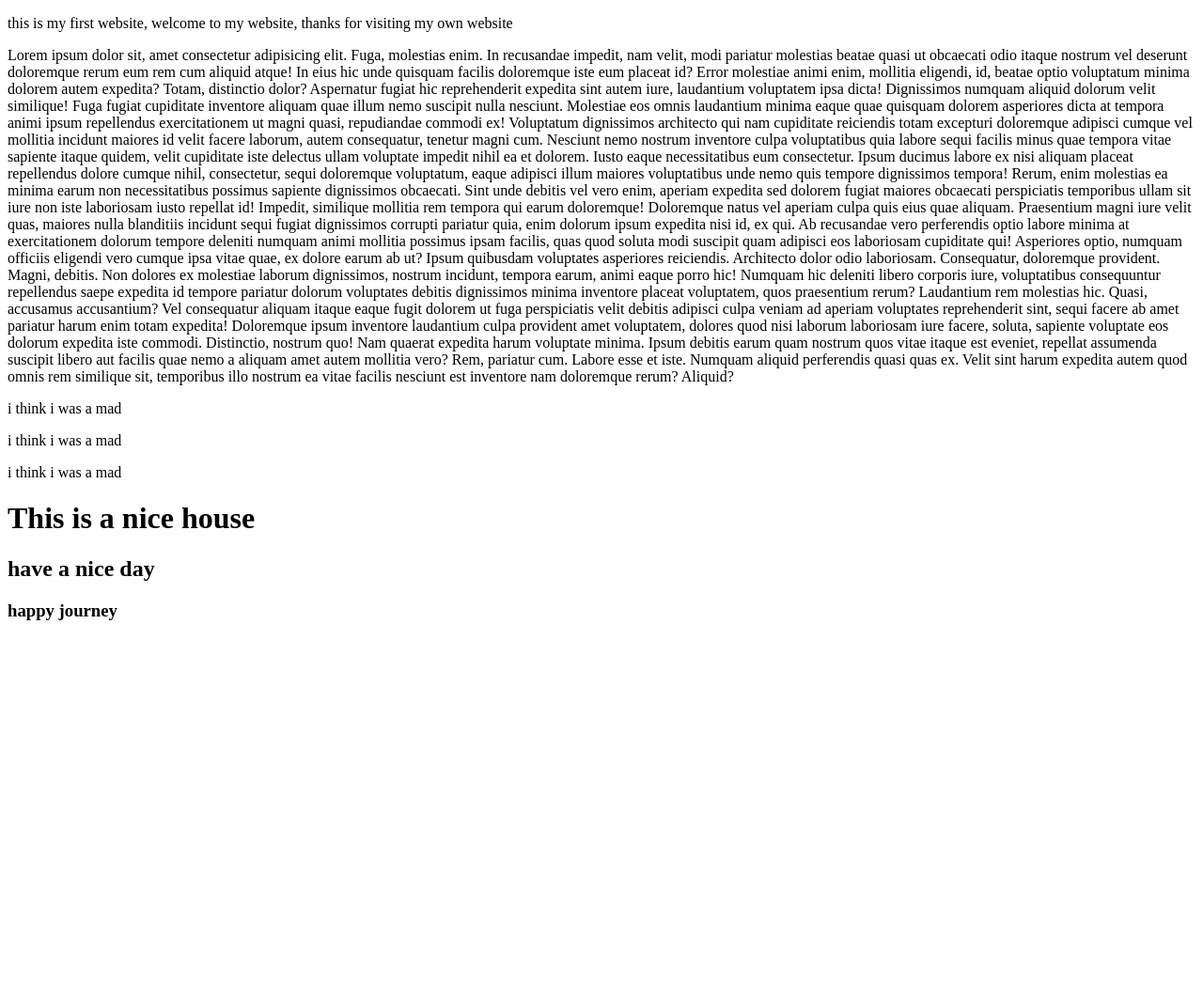
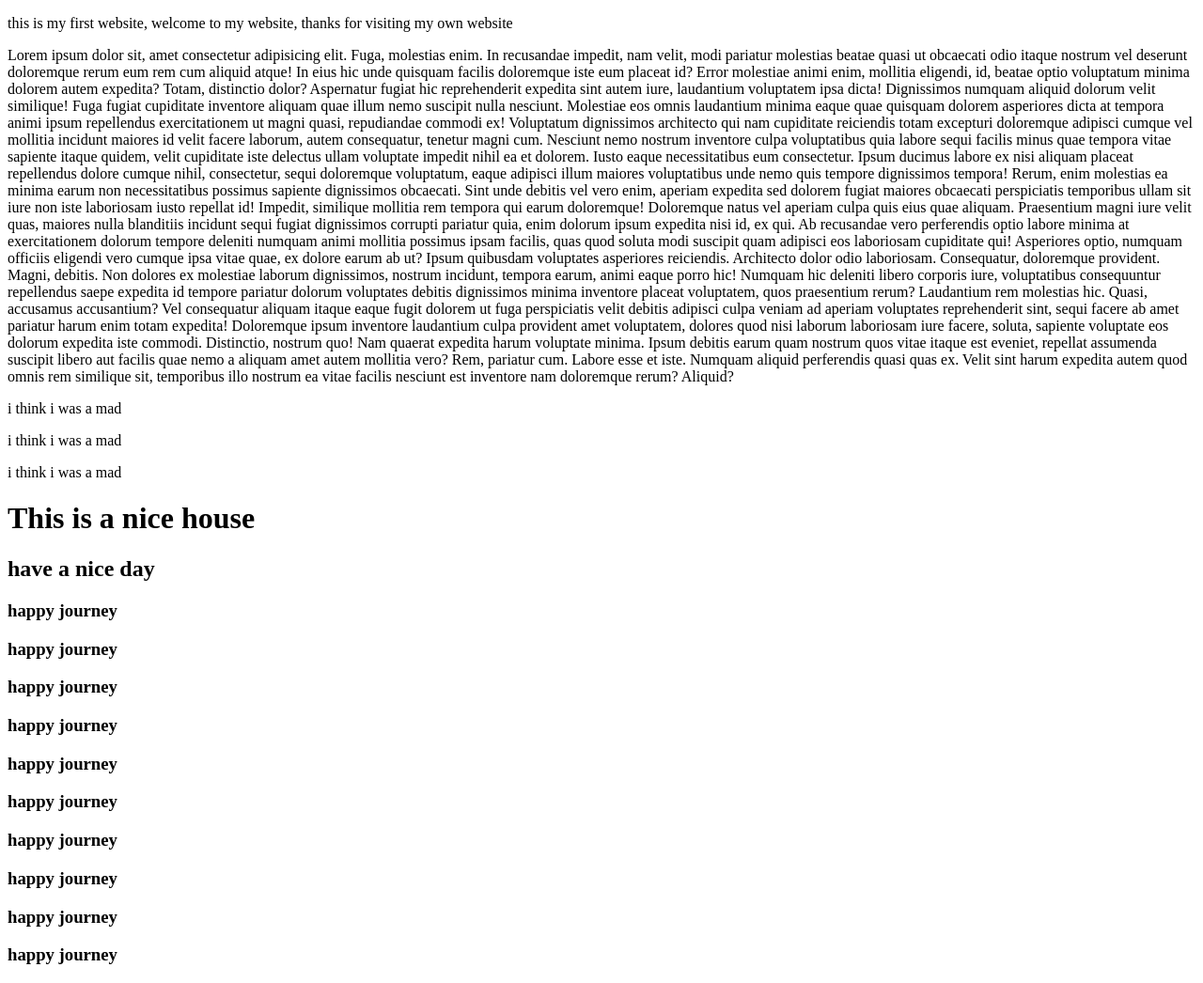
Before and after one commit to limon4521/another-repo, a plain HTML site: page index.html in a window 1280 px wide. Shown: the whole page at 94% size. Before the commit the page ends 800 px from the top, so only its background shows below. Drawn offline with Linux system fonts and the light colour scheme.

Commit message:
new add some file

```diff
--- a/index.html
+++ b/index.html
@@ -19,5 +19,14 @@
     <h1>This is a nice house</h1>
     <h2>have a nice day</h2>
     <h3>happy journey</h3>
+    <h3>happy journey</h3>
+    <h3>happy journey</h3>
+    <h3>happy journey</h3>
+    <h3>happy journey</h3>
+    <h3>happy journey</h3>
+    <h3>happy journey</h3>
+    <h3>happy journey</h3>
+    <h3>happy journey</h3>
+    <h3>happy journey</h3>
 </body>
 </html>
```
